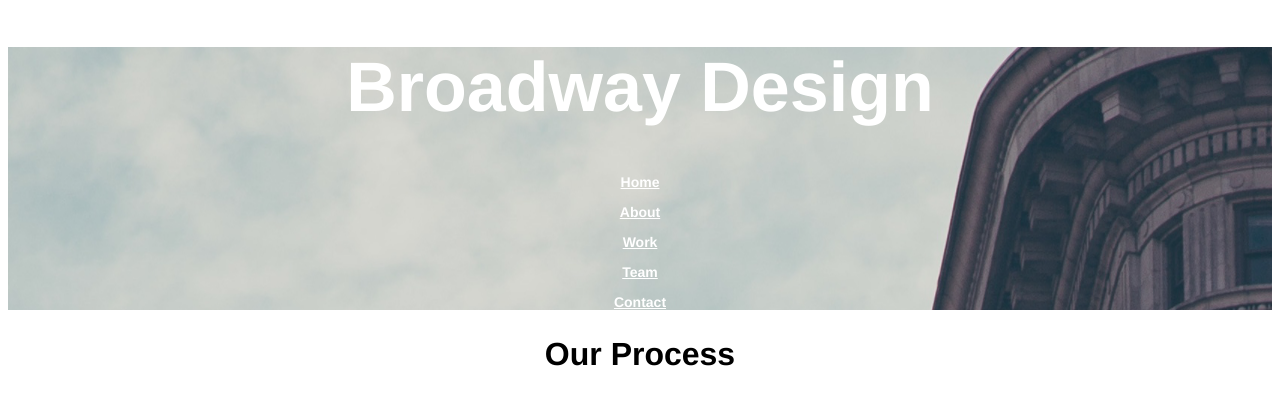
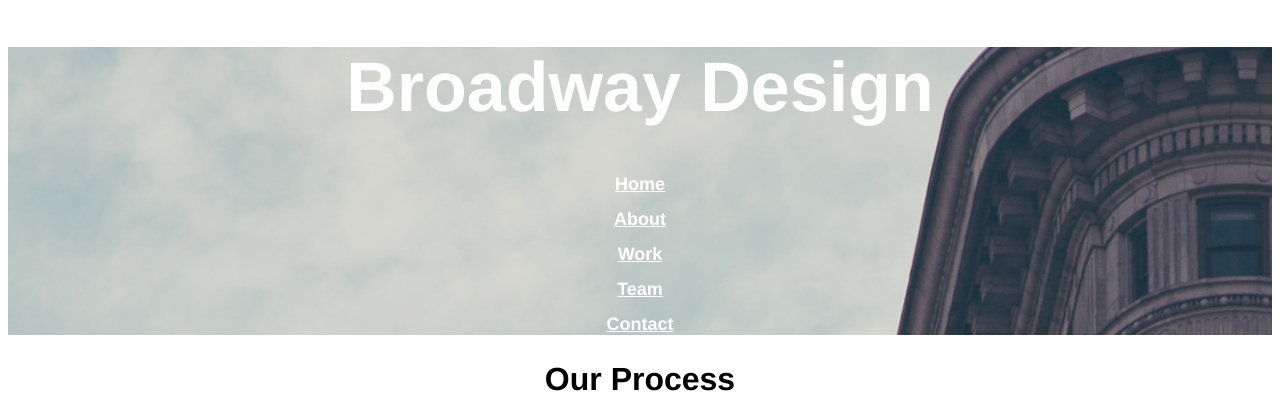
Before and after one commit to aldenbruce/project_broadway, a plain HTML site: page index.html in a window 1280 px wide. Shown: the top 402 px of the page. Drawn offline with Linux system fonts and the light colour scheme; files whose address does not match are found by name.

Commit message:
fixed background

```diff
--- a/resources/css/style.css
+++ b/resources/css/style.css
@@ -8,7 +8,8 @@ h1, h2, h3 {
 }
 
 #header {
-  background-image: url("/home/alden/Documents/ProjectBroadway/resources/images/the-flatiron-building.png");
+  background-image: url("../images/the-flatiron-building.png");
+  background-size: cover;
 }
 
 h1 {
@@ -35,11 +36,16 @@ a {
   color: white;
 }
 
+#header a {
+  font-size: 18px;
+}
+
 #design_header {
   color: white;
   font-size: 23px;
   font-weight: bold;
-  background-image: url("/home/alden/Documents/ProjectBroadway/resources/images/the-flatiron-building.png")
+  background-image: url("../images/the-flatiron-building.png");
+  background-size: cover;
 }
 
 #footer {
```
